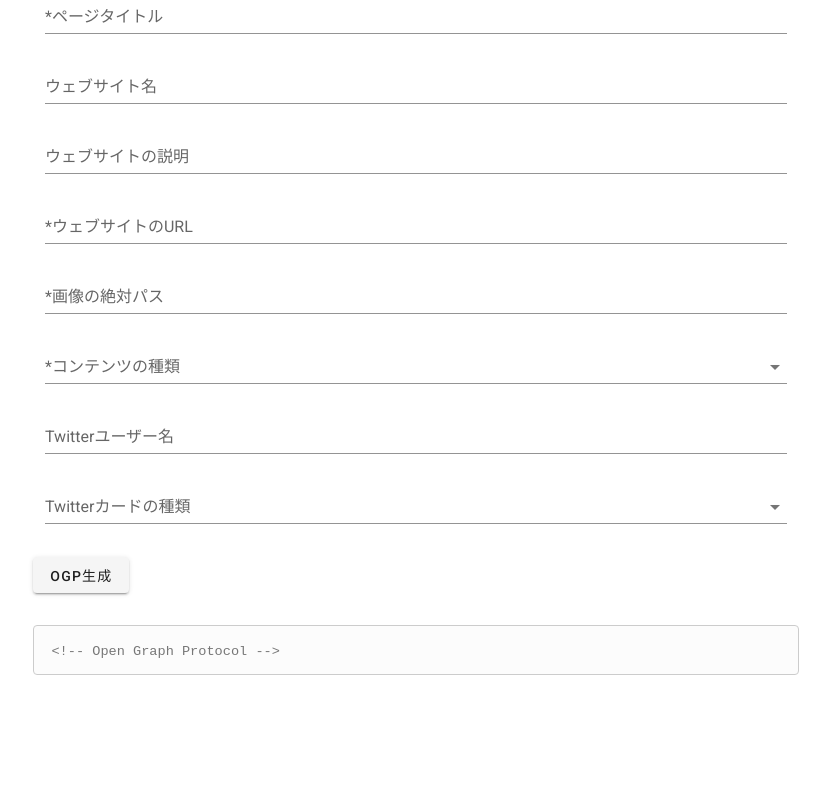
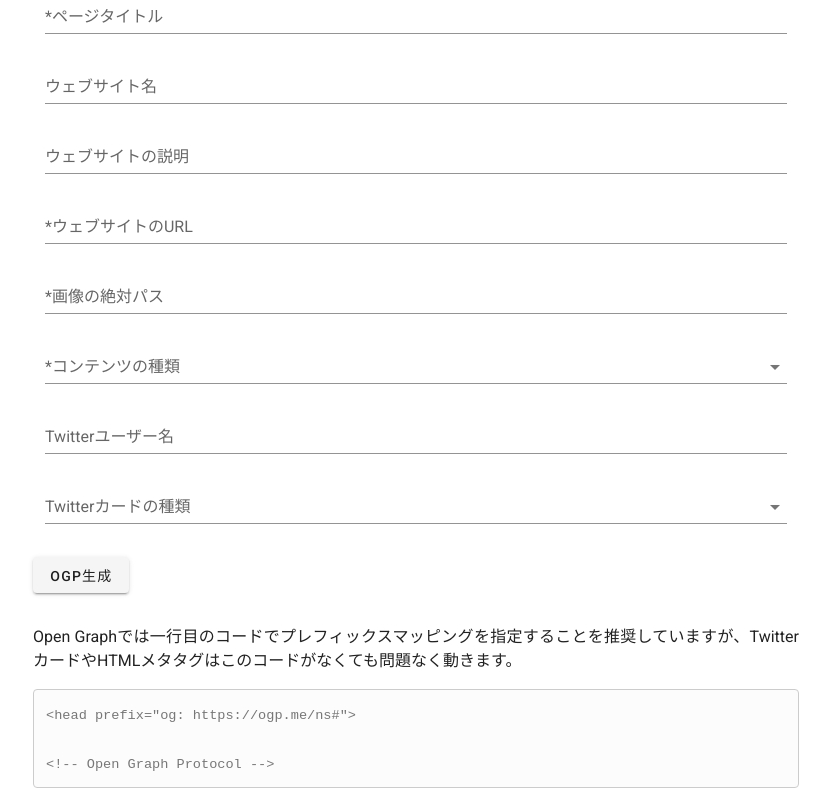
Before and after one commit to mktia/ogp-generator, a Nuxt app: page / in a window 1280 px wide. Shown: the part 323-1123 px from the top of the page, without its empty margins (224-1054 px from the left). Before the commit the page ends 1010 px from the top, so only its background shows below. Built offline with nearby package versions, Linux system fonts and the light colour scheme.

Commit message:
add the description about og prefix

```diff
--- a/locales/en.json
+++ b/locales/en.json
@@ -35,5 +35,6 @@
   },
   "button": "generate",
   "content_types": ["article", "book", "profile", "website"],
-  "twitter_card_types": ["summary", "summary_large_card", "app", "player"]
+  "twitter_card_types": ["summary", "summary_large_card", "app", "player"],
+  "about_prefix":"Open Graph recommends specifying the \"og\" prefix mapping, no such markup is required for using Twitter card and HTML meta tags."
 }
--- a/locales/ja.json
+++ b/locales/ja.json
@@ -36,5 +36,6 @@
   },
   "button": "OGP生成",
   "content_types": ["article", "book", "profile", "website"],
-  "twitter_card_types": ["summary", "summary_large_card", "app", "player"]
+  "twitter_card_types": ["summary", "summary_large_card", "app", "player"],
+  "about_prefix":"Open Graphでは一行目のコードでプレフィックスマッピングを指定することを推奨していますが、TwitterカードやHTMLメタタグはこのコードがなくても問題なく動きます。"
 }
--- a/pages/index.vue
+++ b/pages/index.vue
@@ -62,6 +62,7 @@
   )
   v-row.mt-5(v-if='code != ""', justify='center', align='center')
     v-col(cols='12', sm='10', md='8')
+      p.description {{ $t("about_prefix") }}
       pre.ogp.pa-3
         code {{ code }}
 </template>
@@ -94,7 +95,7 @@ export default {
         ],
         contentType: [(v) => !!v || this.$t('form.rules.content_type.null')],
       },
-      code: '<!-- Open Graph Protocol -->\n',
+      code: '<head prefix="og: https://ogp.me/ns#">\n\n<!-- Open Graph Protocol -->\n',
     }
   },
   head() {
@@ -165,4 +166,5 @@ export default {
   code
     background-color: transparent
     color: #777
+    padding: initial
 </style>
```
